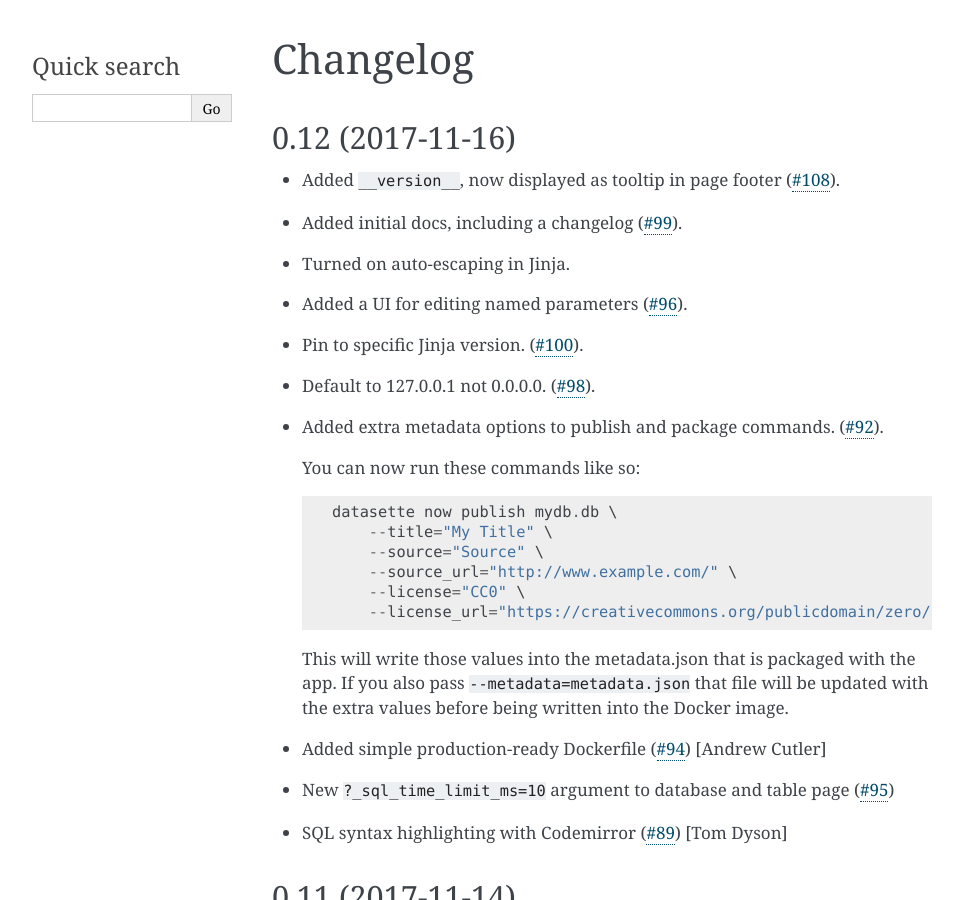
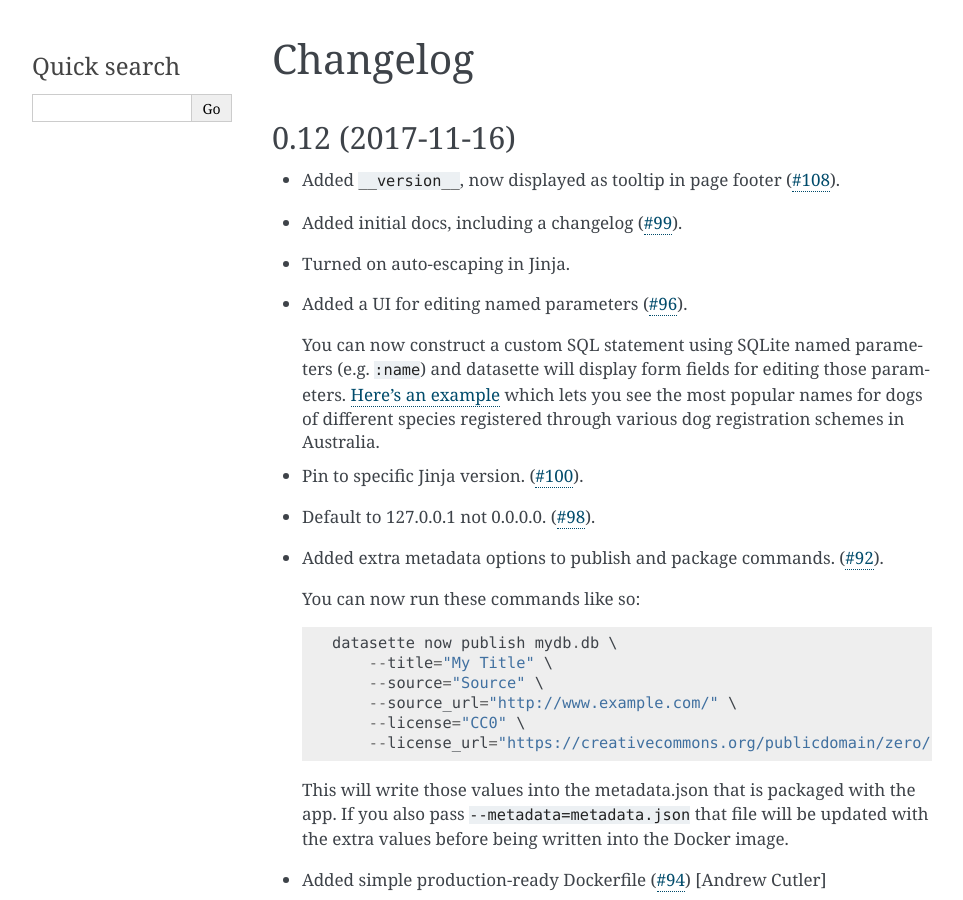
Before and after one commit to simonw/datasette, a Sphinx documentation site: the page built from docs/changelog.rst, in a window 1280 px wide and 900 px high. Shown: the whole window, without its empty margins (148-1111 px from the left). Built offline with Sphinx 7.4.7, drawn with Linux system fonts in a browser that asks for light colours.

Commit message:
Add example of named parameter UI to the release notes

```diff
--- a/docs/changelog.rst
+++ b/docs/changelog.rst
@@ -7,6 +7,15 @@
 - Added initial docs, including a changelog (`#99`_).
 - Turned on auto-escaping in Jinja.
 - Added a UI for editing named parameters (`#96`_).
+
+  You can now construct a custom SQL statement using SQLite named
+  parameters (e.g. ``:name``) and datasette will display form fields for
+  editing those parameters. `Here’s an example`_ which lets you see the
+  most popular names for dogs of different species registered through
+  various dog registration schemes in Australia.
+
+.. _Here’s an example: https://australian-dogs.now.sh/australian-dogs-3ba9628?sql=select+name%2C+count%28*%29+as+n+from+%28%0D%0A%0D%0Aselect+upper%28%22Animal+name%22%29+as+name+from+%5BAdelaide-City-Council-dog-registrations-2013%5D+where+Breed+like+%3Abreed%0D%0A%0D%0Aunion+all%0D%0A%0D%0Aselect+upper%28Animal_Name%29+as+name+from+%5BAdelaide-City-Council-dog-registrations-2014%5D+where+Breed_Description+like+%3Abreed%0D%0A%0D%0Aunion+all+%0D%0A%0D%0Aselect+upper%28Animal_Name%29+as+name+from+%5BAdelaide-City-Council-dog-registrations-2015%5D+where+Breed_Description+like+%3Abreed%0D%0A%0D%0Aunion+all%0D%0A%0D%0Aselect+upper%28%22AnimalName%22%29+as+name+from+%5BCity-of-Port-Adelaide-Enfield-Dog_Registrations_2016%5D+where+AnimalBreed+like+%3Abreed%0D%0A%0D%0Aunion+all%0D%0A%0D%0Aselect+upper%28%22Animal+Name%22%29+as+name+from+%5BMitcham-dog-registrations-2015%5D+where+Breed+like+%3Abreed%0D%0A%0D%0Aunion+all%0D%0A%0D%0Aselect+upper%28%22DOG_NAME%22%29+as+name+from+%5Bburnside-dog-registrations-2015%5D+where+DOG_BREED+like+%3Abreed%0D%0A%0D%0Aunion+all+%0D%0A%0D%0Aselect+upper%28%22Animal_Name%22%29+as+name+from+%5Bcity-of-playford-2015-dog-registration%5D+where+Breed_Description+like+%3Abreed%0D%0A%0D%0Aunion+all%0D%0A%0D%0Aselect+upper%28%22Animal+Name%22%29+as+name+from+%5Bcity-of-prospect-dog-registration-details-2016%5D+where%22Breed+Description%22+like+%3Abreed%0D%0A%0D%0A%29+group+by+name+order+by+n+desc%3B&breed=pug
+
 - Pin to specific Jinja version. (`#100`_).
 - Default to 127.0.0.1 not 0.0.0.0. (`#98`_).
 - Added extra metadata options to publish and package commands. (`#92`_).
```
